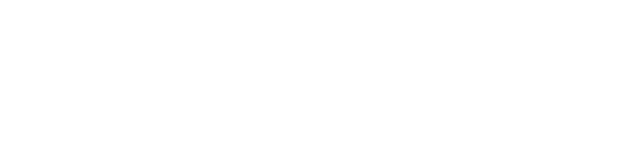
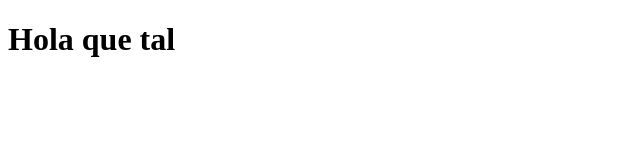
Before and after one commit to infabeti/R3-Naiara-Jomario-Alexander-Unai, a plain HTML site: page RETO3/index.html in a window 1280 px wide. Shown: the whole page, without its empty margins (0-640 px from the left). Drawn offline with Linux system fonts and the light colour scheme.

Commit message:
index.html

```diff
--- a/RETO3/index.html
+++ b/RETO3/index.html
@@ -5,7 +5,7 @@
     <meta name="viewport" content="width=device-width, initial-scale=1.0">
     <title>Document</title>
 </head>
-<body>
+<h1>Hola que tal</h1>
 
 </body>
 </html>
```
